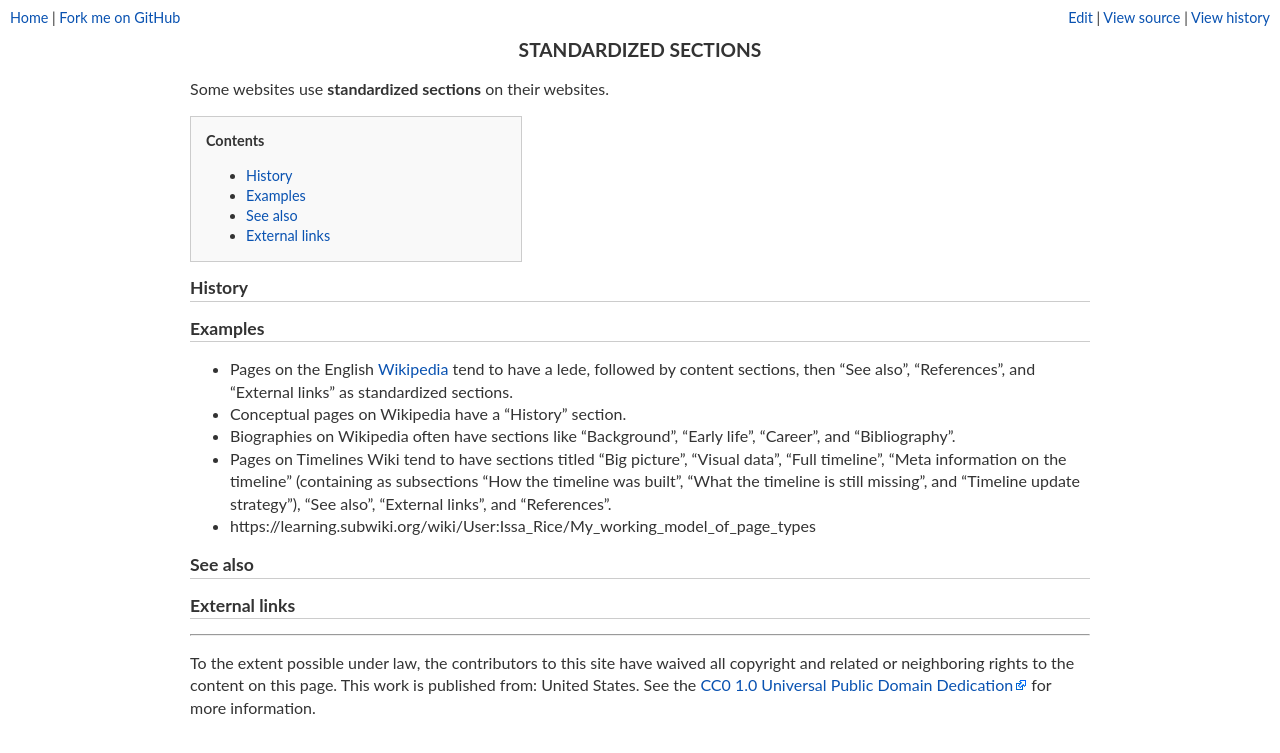
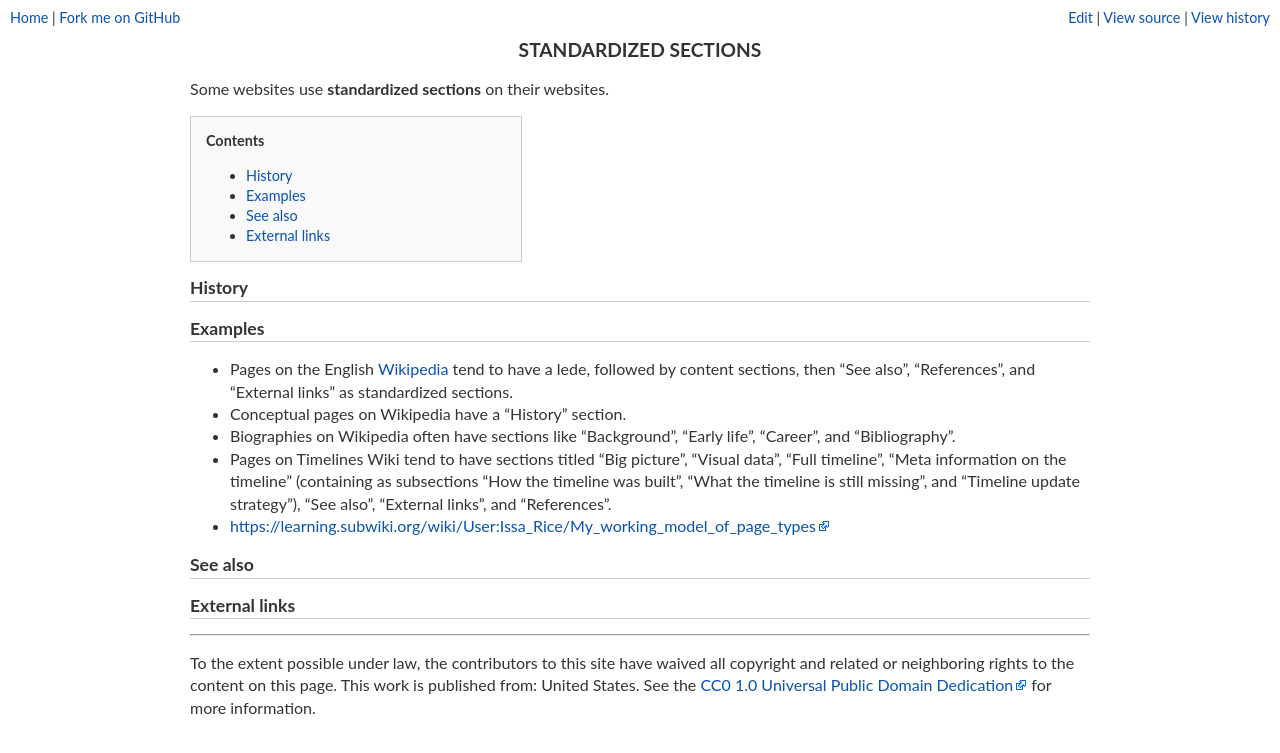
Before and after one commit to riceissa/contentcreation, a Jekyll site: the page built from standardized-sections.md, in a window 1280 px wide. Shown: the top 753 px of the page. Built offline with Jekyll 4.4.1, drawn with Linux system fonts in a browser that asks for light colours.

Commit message:
Update standardized-sections.md

```diff
--- a/standardized-sections.md
+++ b/standardized-sections.md
@@ -21,7 +21,7 @@ Some websites use **standardized sections** on their websites.
   subsections "How the timeline was built", "What the timeline is still
   missing", and "Timeline update strategy"), "See also", "External links", and
   "References".
-- https://learning.subwiki.org/wiki/User:Issa_Rice/My_working_model_of_page_types
+- <https://learning.subwiki.org/wiki/User:Issa_Rice/My_working_model_of_page_types>
 
 ## See also
 
```
